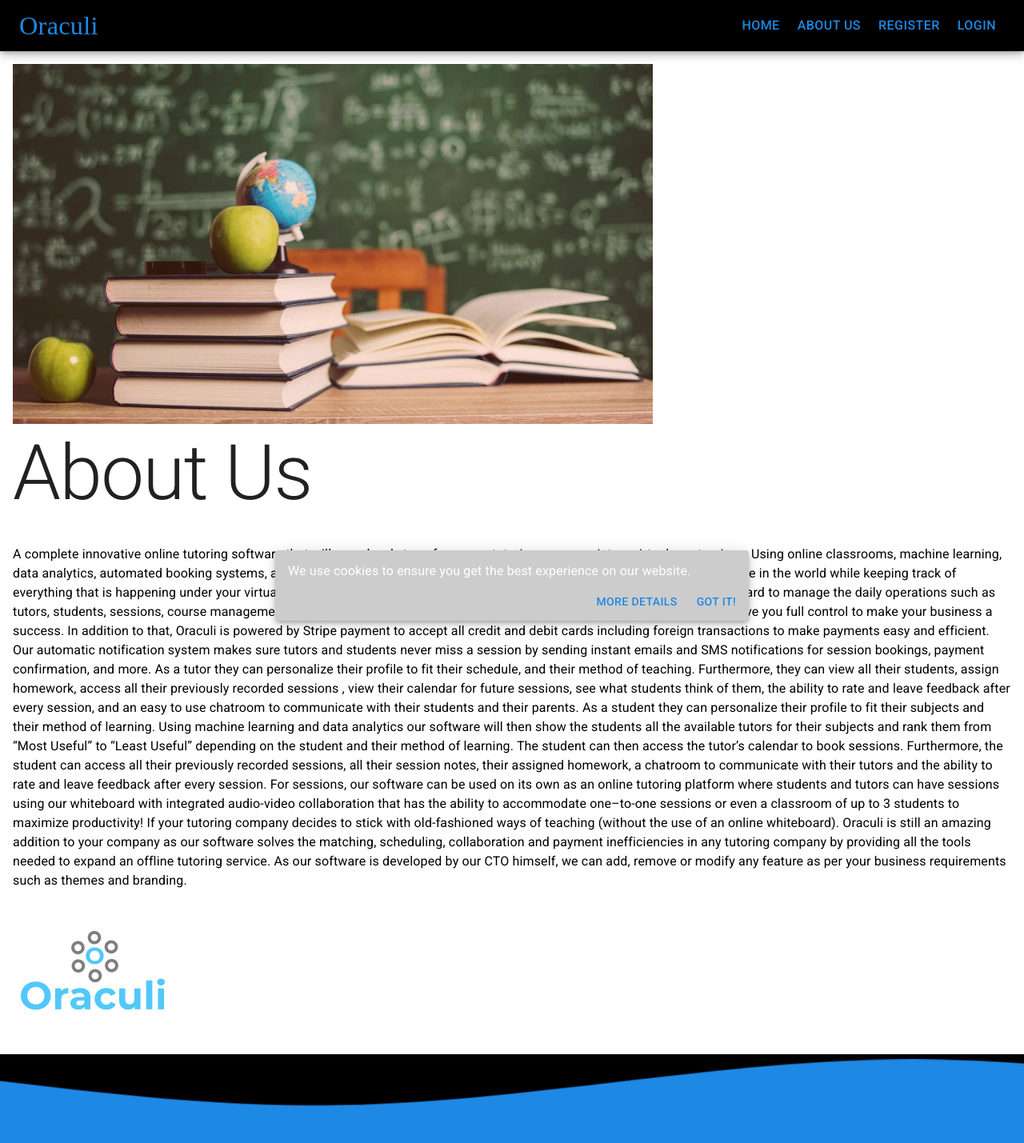
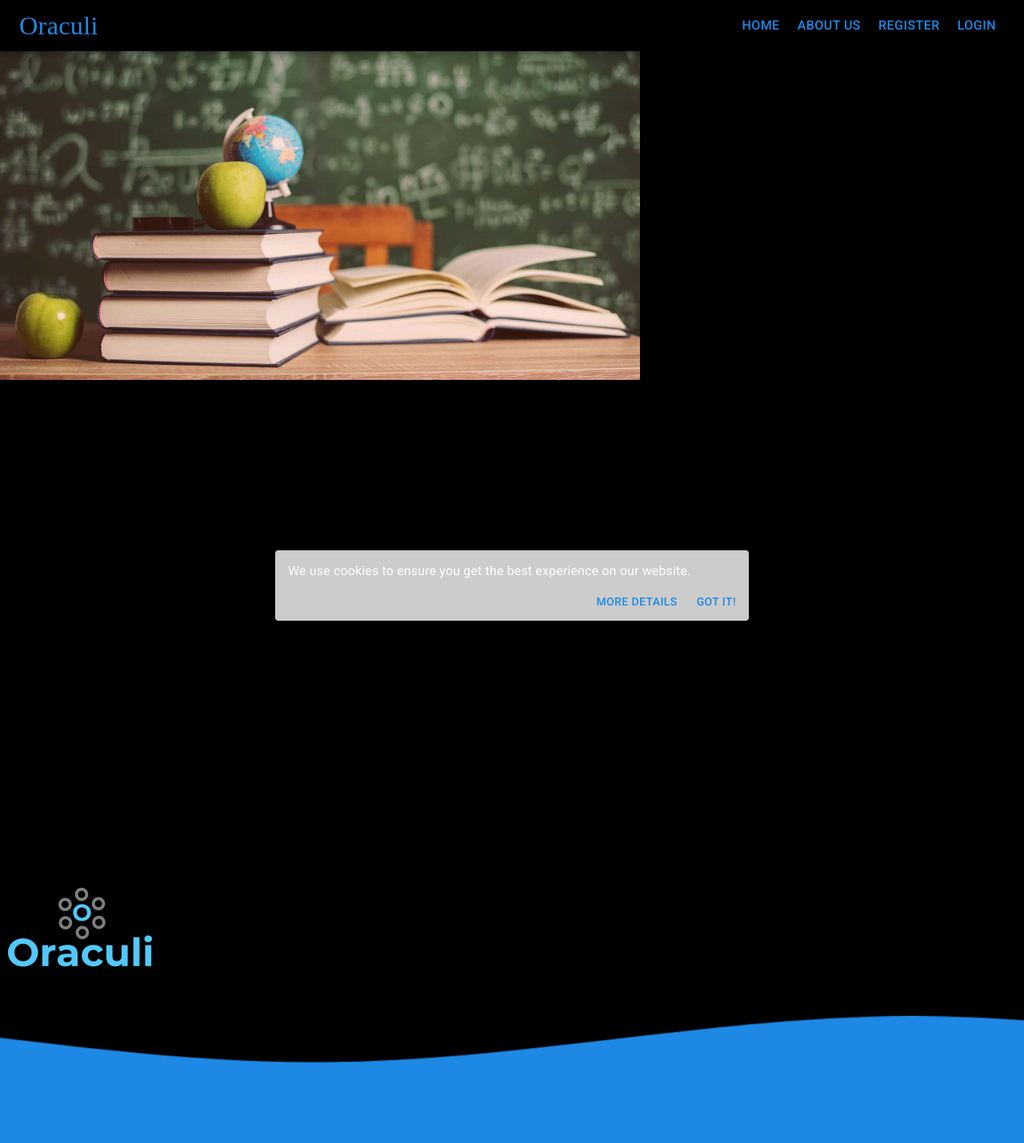
Before and after one commit to mughees-asif/oraculi, a React (Create React App) app: page /blog in a window 1280 px wide. Shown: the top 1429 px of the page at 80% size. Built offline with nearby package versions, Linux system fonts and the light colour scheme; a web font is replaced by a local one.

Commit message:
about us background to black

```diff
--- a/src/GlobalStyles.js
+++ b/src/GlobalStyles.js
@@ -55,8 +55,16 @@ const styles = theme => ({
       maxWidth: 1370,
       alignItems: "center"
     },
-    ".background-image": {
-      backgroundImage: "../../dummy_data/images/headerImage.png"
+    ".polaroid": {
+      width: "75%",
+      backgroundColor: "black",
+      boxShadow: "0 4px 8px 0 rgba(0, 0, 0, 0.2), 0 6px 20px 0 rgba(0, 0, 0, 0.19)",
+      marginTop: "25px",
+      marginBottom: "25px",
+      alignItems: "center"
+    },
+    ".container-image":  {
+      backgroundColor: "white"
     },
     ".lg-mg-top": {
       alignItems: "center",
--- a/src/logged_out/components/blog/Blog.js
+++ b/src/logged_out/components/blog/Blog.js
@@ -5,7 +5,7 @@
 // **************************************** //
 
 
-import React, { PureComponent } from "react";
+import React, { Fragment } from "react";
 import PropTypes from "prop-types";
 import classNames from "classnames";
 import { makeStyles } from '@material-ui/core/styles';
@@ -34,38 +34,26 @@ import {
 } from "@material-ui/core";
 
 const useStyles = makeStyles({
-  root: {
-    paddingTop: "5rem",
-    paddingBottom: "5rem",
-    paddingLeft: "5rem",
-    paddingRight: "5rem",
-    color: "white",
-    opacity: 0.2
-  },
-  media: {
-    paddingTop: "5rem",
-    paddingBottom: "5rem",
-    paddingLeft: "5rem",
-    paddingRight: "5rem"
-  },
+
 });
 
 export default function MediaCard() {
   const classes = useStyles();
 
   return (
-    <div className="container-fluid" color="black" display="flex" flexDirection="column">
+   <div style={{ backgroundColor: "black" }}>
+    <div className="polaroid"  display ="flex" flexDirection="row" justifyContent="center"  style={{ backgroundColor: "black" }}>
         <img
           src={topAboutUsImage}
           className={classes.image}
-                style={{paddingTop: "5rem", width: '50rem', position: 'center'}}
+          style={{ width: '50rem' }}
           alt="topAboutUsImage example"
         />
-
+    </div>
+    <div className="container-image" style= {{ width:"100%" }} style={{ backgroundColor: "black" }}>
       <Typography gutterBottom variant="h1">
         About Us
       </Typography>
-            <div style={{color: "black"}}>
       <Typography variant="body1" color="white" component="p">
           A complete innovative online tutoring software that will seamlessly transform your tutoring company
           into a virtual masterpiece. Using online classrooms, machine learning, data analytics, automated booking
@@ -101,7 +89,6 @@ export default function MediaCard() {
       className={classes.image}
       alt="bottomHeaderImage example"
     />
-
      </div>
   );
 }
```
Lines whose indentation alone changed are shown as unchanged.
